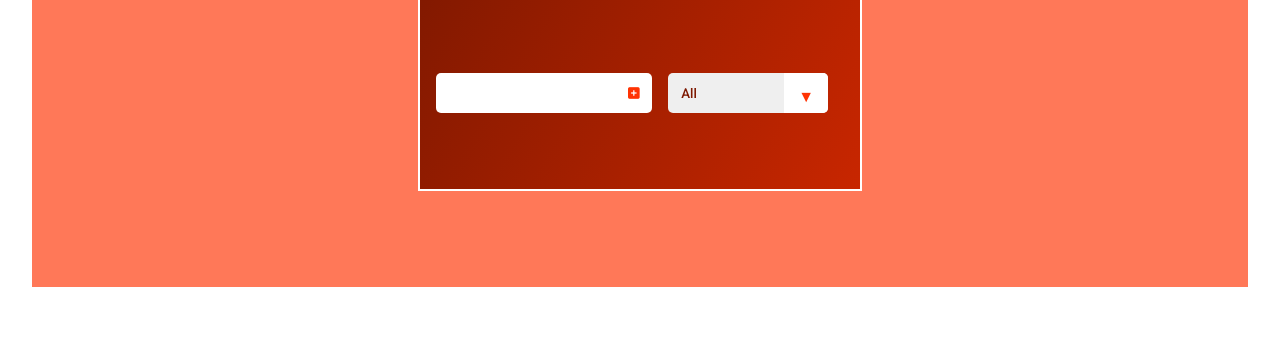
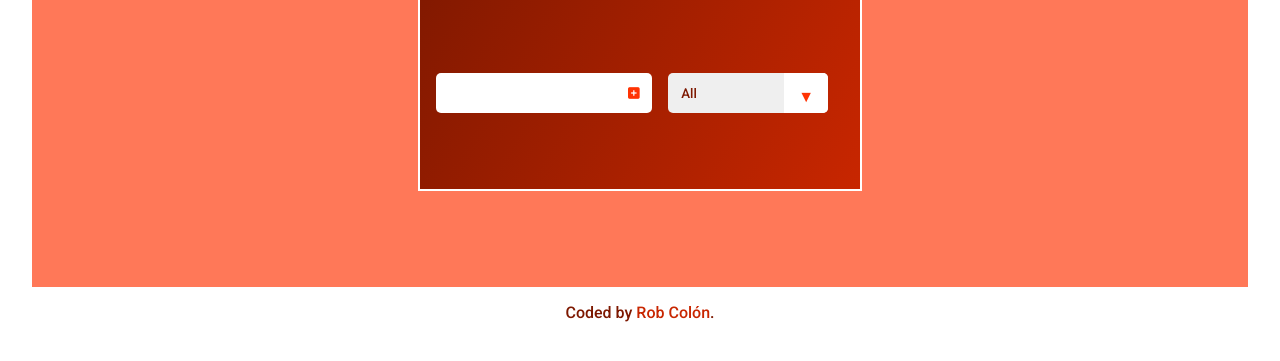
Before and after one commit to Rob-Colon/todo-list, a plain HTML site: page index.html in a window 1280 px wide. Shown: the part 207-568 px from the top of the page. Drawn offline with Linux system fonts and the light colour scheme.

Commit message:
added and colored name at bottom of page

```diff
--- a/index.html
+++ b/index.html
@@ -40,7 +40,10 @@
         </div>
     </article>
     <script src="app.js"></script>
+    <div class="attribution">
 
+        Coded by <a href="#">Rob Colón</a>.
+    </div>
 </body>
 
 </html>
--- a/styles.css
+++ b/styles.css
@@ -160,6 +160,18 @@ select {
   background: var(--clr-light);
   color: var(--clr-white);
 }
+.attribution {
+  margin-top: 1rem;
+  text-align: center;
+  color: var(--clr-dark);
+}
+.attribution a {
+  color: var(--clr-med);
+  text-decoration: none;
+}
+.attribution a:hover {
+  color: var(--clr-light);
+}
 
 @media (max-width: 560px) {
   .app-bg {
```
